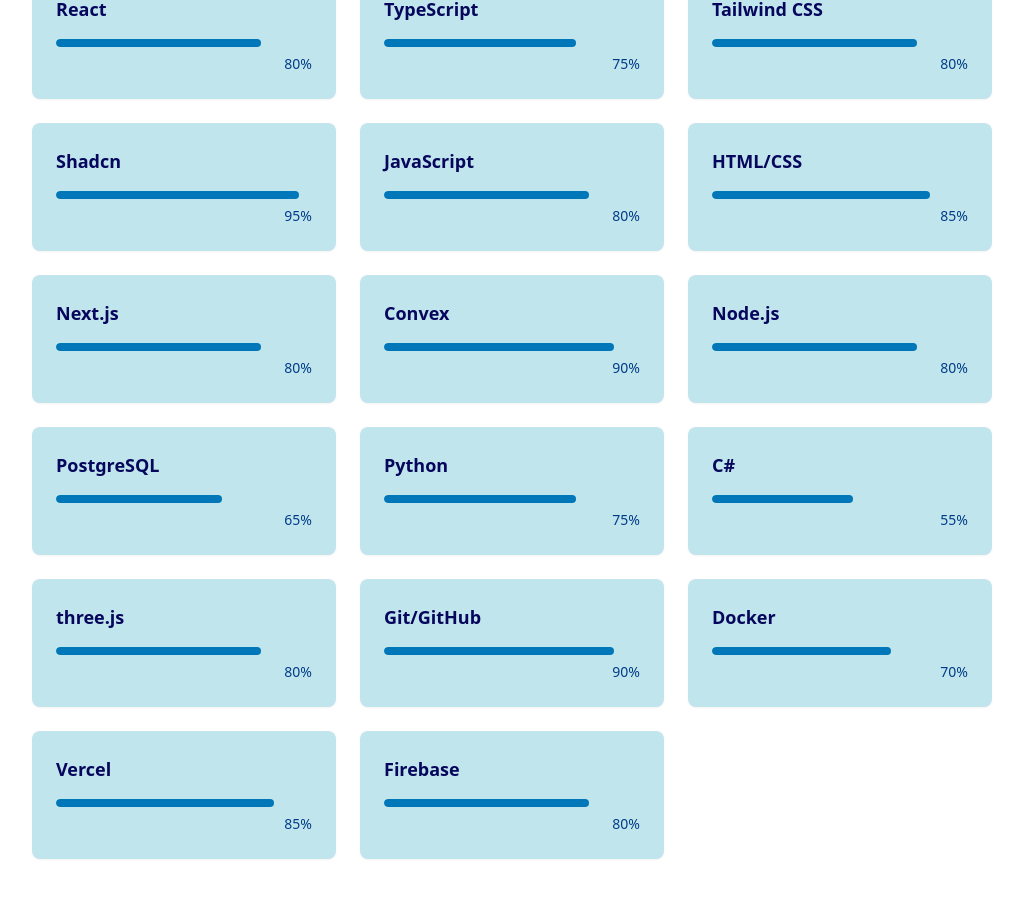
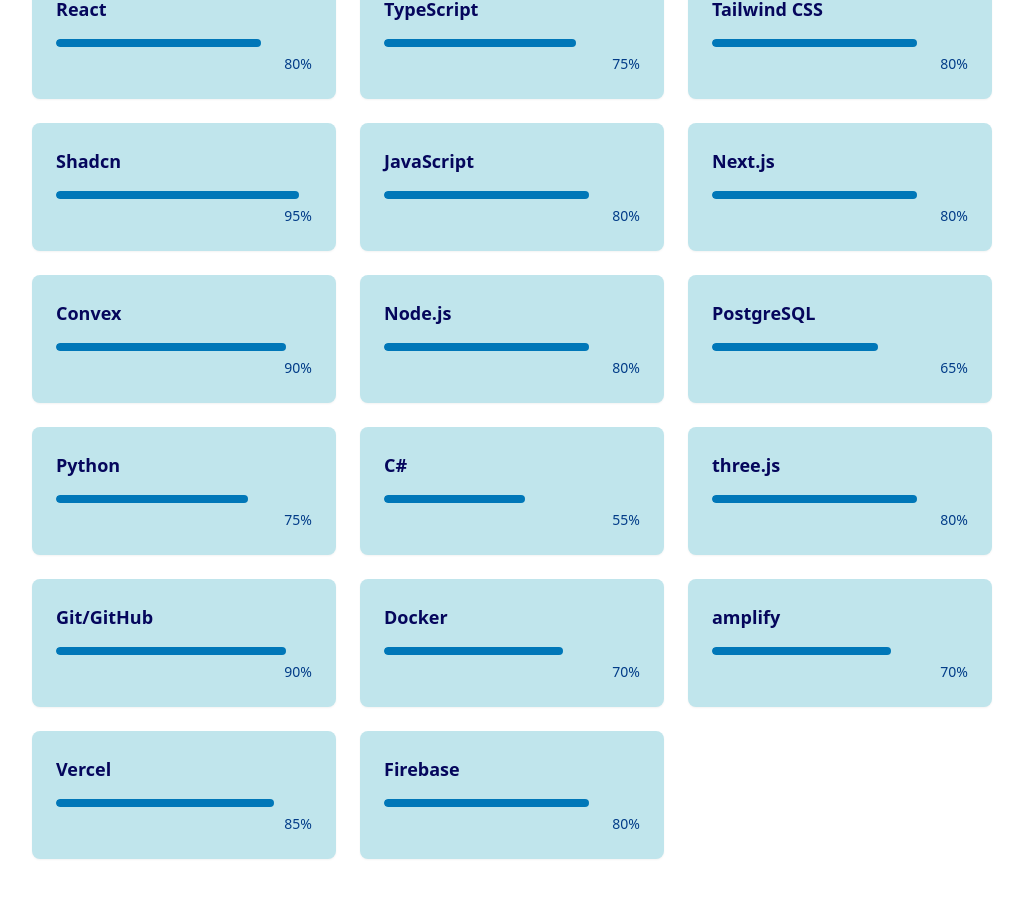
Before and after one commit to leanforward-backend/toby-crust-portfolio, a React (Vite) app: page / in a window 1280 px wide. Shown: the part 1711-2608 px from the top of the page, without its empty margins (128-1151 px from the left). Built offline with nearby package versions, Linux system fonts and the light colour scheme.

Commit message:
added amplify to skills

```diff
--- a/src/components/skills_section.tsx
+++ b/src/components/skills_section.tsx
@@ -7,7 +7,6 @@
     { name: "Tailwind CSS", level: 80, category: "frontend" },
     { name: "Shadcn", level: 95, category: "frontend" },
     { name: "JavaScript", level: 80, category: "frontend" },
-    { name: "HTML/CSS", level: 85, category: "frontend" },
     { name: "Next.js", level: 80, category: "frontend" },
 
     { name: "Convex", level: 90, category: "backend" },
@@ -19,6 +18,7 @@
     { name: "three.js", level: 80, category: "tools" },
     { name: "Git/GitHub", level: 90, category: "tools" },
     { name: "Docker", level: 70, category: "tools" },
+    { name: "amplify", level: 70, category: "tools" },
     { name: "Vercel", level: 85, category: "tools" },
     { name: "Firebase", level: 80, category: "tools" },
 
```
Also changed, not shown: 1 other file (tests, documents, lock files or other folders).
